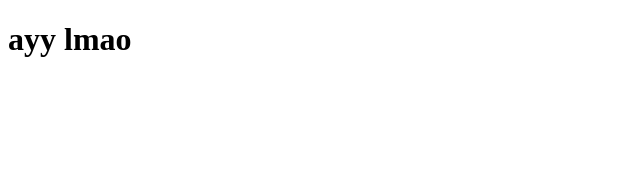
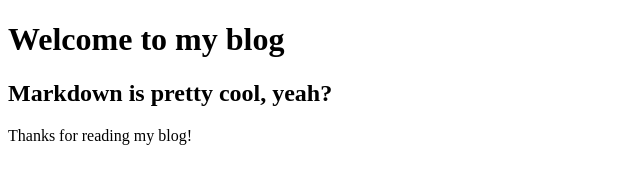
Before and after one commit to ntzm/smash, a plain HTML site: page public/index.html in a window 1280 px wide. Shown: the whole page, without its empty margins (0-640 px from the left). Drawn offline with Linux system fonts and the light colour scheme.

Commit message:
Update example and removed unimplemented YAML header feature

```diff
--- a/public/index.html
+++ b/public/index.html
@@ -4,5 +4,11 @@
     <meta charset="utf-8">
     <title>Site</title>
 </head>
-<body><h1>ayy lmao</h1></body>
+<body><h1>Welcome to my blog</h1>
+
+<h2>Markdown is pretty cool, yeah?</h2>
+
+<p>
+Thanks for reading my blog!
+</p></body>
 </html>
```
Also changed, not shown: 3 other files.
